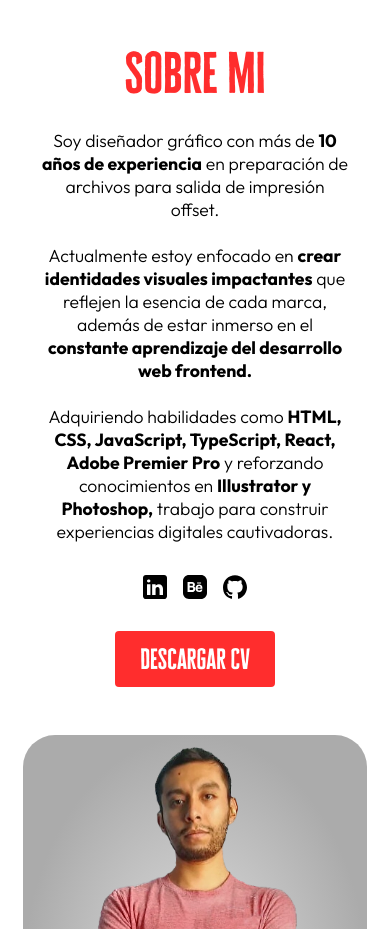
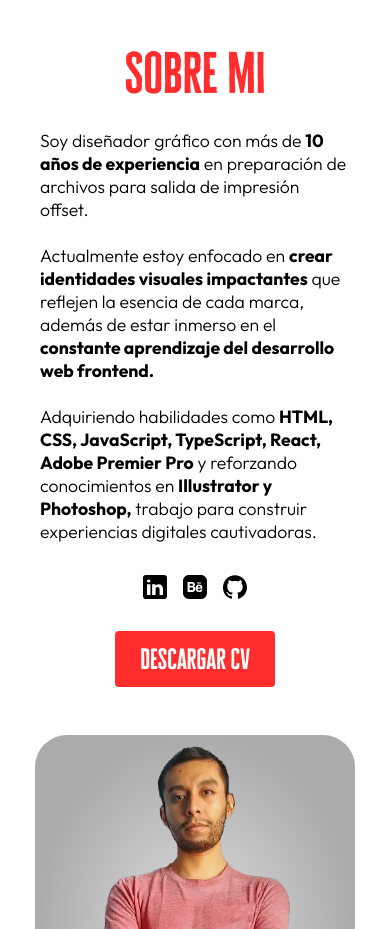
Before and after one commit to AlanPinhon/ap-portfolio, a React (Vite) app: page / in a window 390 px wide. Shown: the part 920-1849 px from the top of the page. Built offline with nearby package versions, Linux system fonts and the light colour scheme.

Commit message:
style: Responsive about me section design

```diff
--- a/src/components/AboutMe/AboutMeStyles.css
+++ b/src/components/AboutMe/AboutMeStyles.css
@@ -44,8 +44,13 @@
     flex-direction: column-reverse;
   }
 
-  .about-me-img-container .about-me-img {
-    width: 13rem;
+  .about-me-img {
+    width: 20rem;
+    height: 25rem;
+
+    & img {
+      width: 100%;
+    }
   }
 
   .about-me-info-container {
@@ -54,15 +59,10 @@
     flex-direction: column;
     align-items: center;
     margin-bottom: 3rem;
-
-    & .subtitle-section,
-      .about-me-text {
-      text-align: center;
-    }
   }
 }
 
-@media screen and (max-width: 500px) {
+@media screen and (max-width: 480px) {
 
   .about-me-container {
     padding: 2.5rem;
```
